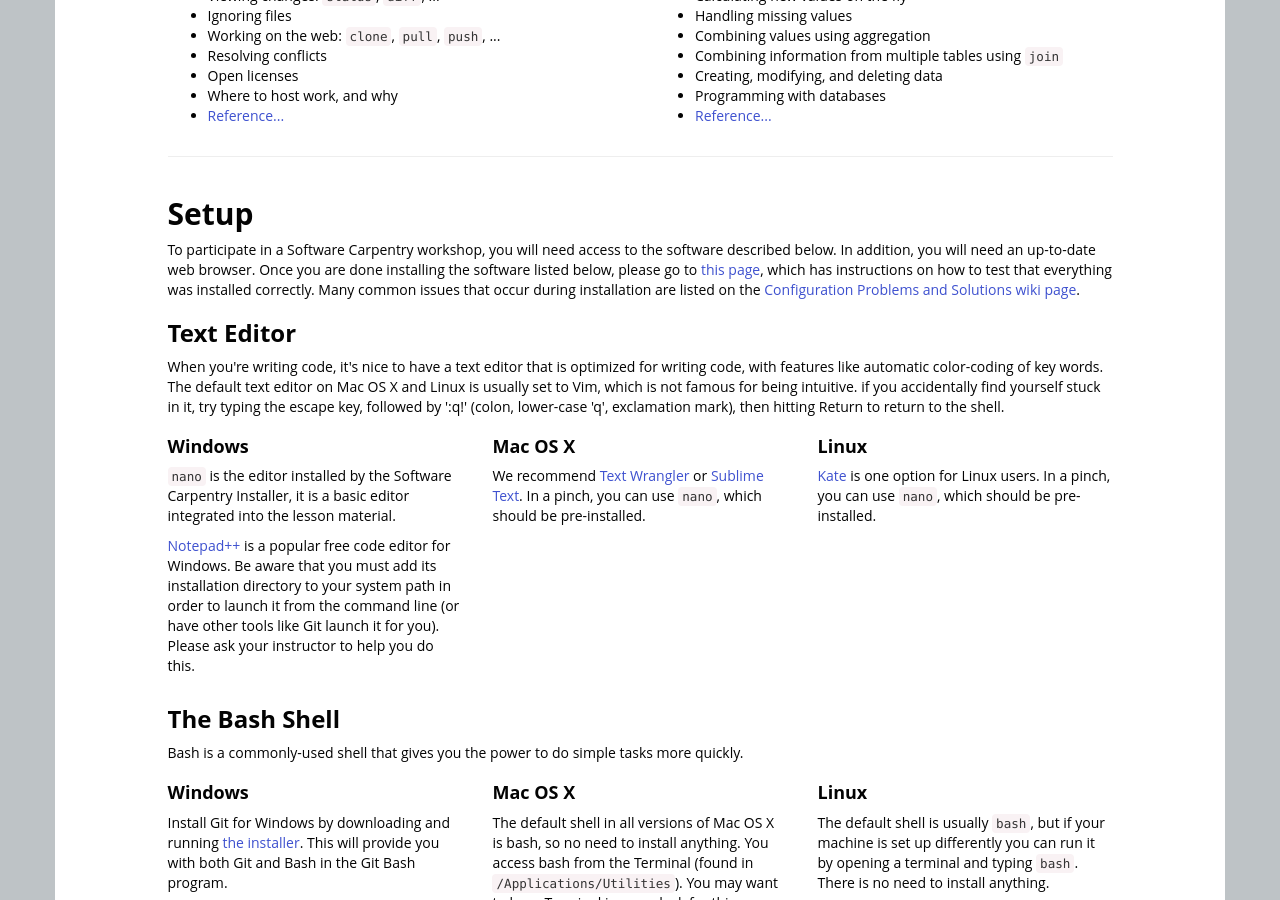
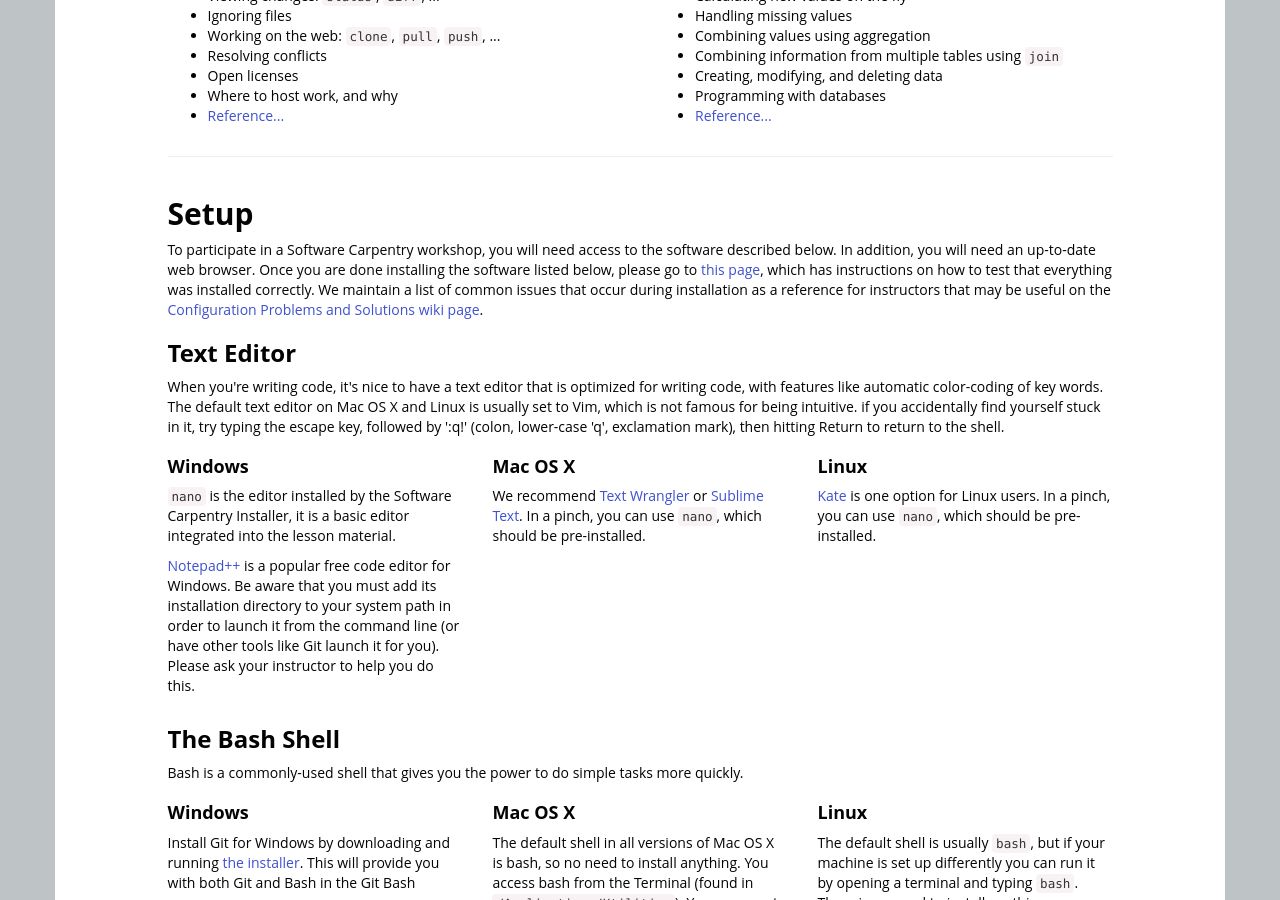
Before and after one commit to carpentries/workshop-template, a Jekyll site: the page built from index.html, in a window 1280 px wide and 900 px high, scrolled down 1656 px. Built offline with Jekyll 4.4.1, drawn with Linux system fonts in a browser that asks for light colours; nearby versions of some CDN libraries; library files that are not in the unit come from our copies.

Commit message:
revised wording
per @gvwilson's comment in PR discussion

```diff
--- a/index.html
+++ b/index.html
@@ -301,7 +301,8 @@ eventbrite: # FIXME (delete this if not used, otherwise uncomment and provide 12
   Once you are done installing the software listed below,
   please go to <a href="setup/index.html">this page</a>,
   which has instructions on how to test that everything was installed correctly.
-  Many common issues that occur during installation are listed on the
+  We maintain a list of common issues that occur during installation as a reference for instructors
+  that may be useful on the
   <a href = "https://github.com/swcarpentry/workshop-template/wiki/Configuration-Problems-and-Solutions">Configuration Problems and Solutions wiki page</a>.
 </p>
 
```
